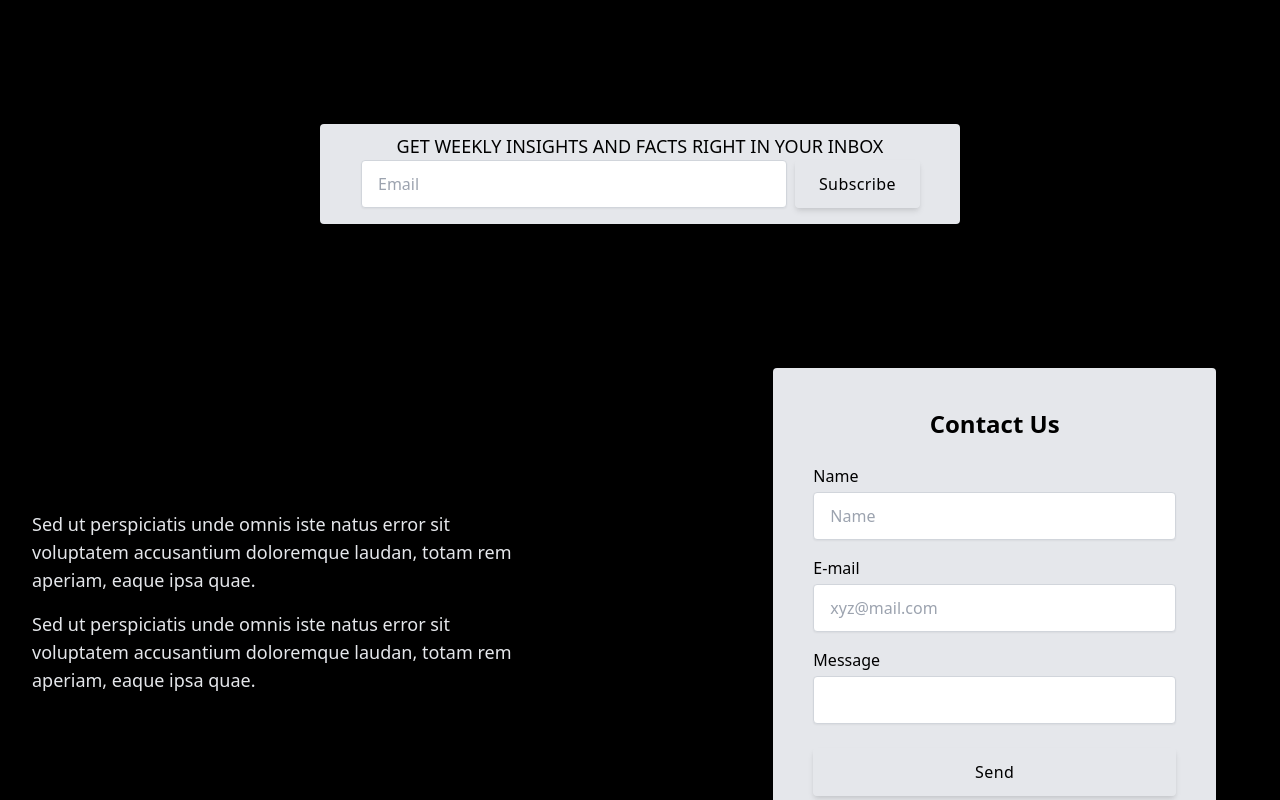
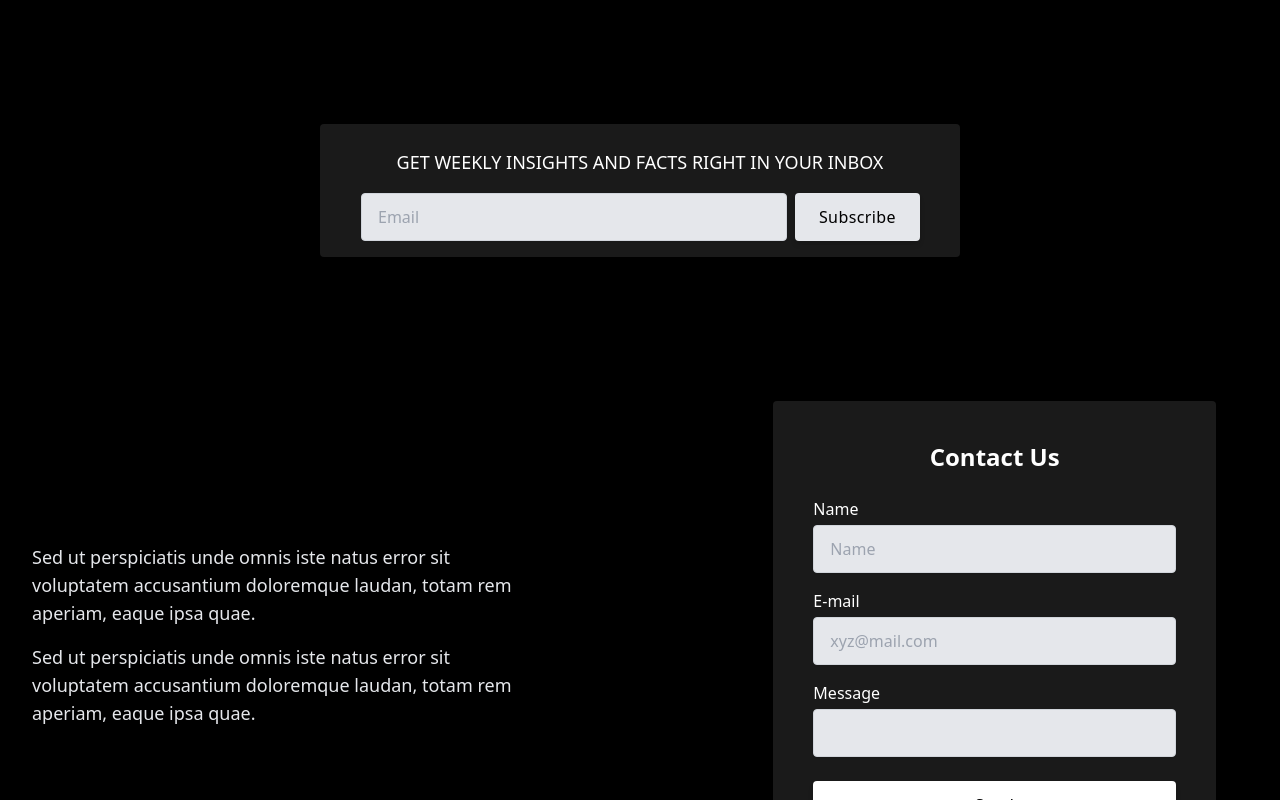
Before and after one commit to Google-Developer-Student-Club-RAIT/HackNPitch_Decoders_Krypton-Web_App, a React (Create React App) app: page / in a window 1280 px wide. Shown: the part 1740-2540 px from the top of the page. Built offline with nearby package versions, Linux system fonts and the light colour scheme.

Commit message:
made navbar sticky and added some styling to contact and newsletter

```diff
--- a/src/Components/About.js
+++ b/src/Components/About.js
@@ -49,19 +49,18 @@ export const About = () => {
           </div>
         </div>
         <div className="relative px-4 sm:px-0">
-          <div className="absolute inset-0 bg-black h-1/2" />
-          <div className=" glass relative grid mx-auto overflow-hidden bg-gray-200 divide-y rounded shadow sm:divide-y-0 sm:divide-x sm:max-w-screen-sm">
-            <h2 className="flex items-center justify-center md:text-lg mt-2 text-center" >GET WEEKLY INSIGHTS AND FACTS RIGHT IN YOUR INBOX</h2>
-          <form className="flex flex-col items-center w-full mb-4 mt- md:flex-row md:px-10">
+          <div className="relative grid mx-auto overflow-hidden  divide-y rounded  sm:divide-x sm:max-w-screen-sm bg-white bg-opacity-10 ">
+            <h2 className="flex items-center justify-center md:text-lg mt-2 text-center z-40 text-white py-4" >GET WEEKLY INSIGHTS AND FACTS RIGHT IN YOUR INBOX</h2>
+      <form className="flex flex-col items-center w-full mb-4 mt- md:flex-row md:px-10 border-opacity-0">
         <input
           placeholder="Email"
           required=""
           type="text"
-          className="flex-grow w-full h-12 px-4 mb-3 transition duration-200 bg-whitw border border-gray-300 rounded shadow-sm appearance-none md:mr-2 md:mb-0 focus:border-deep-purple-accent-400 focus:outline-none focus:shadow-outline"
+          className="flex-grow w-full h-12 px-4 mb-3 transition duration-200 bg-gray-200 border border-gray-300 rounded shadow-sm appearance-none md:mr-2 md:mb-0  focus:outline-none focus:shadow-outline "
         />
         <button
           type="submit"
-          className="inline-flex items-center justify-center w-full h-12 px-6 font-medium tracking-wide text-black transition duration-200 rounded shadow-md md:w-auto bg-deep-purple-accent-400 hover:bg-deep-purple-accent-700 focus:shadow-outline focus:outline-none"
+          className="inline-flex items-center justify-center w-full h-12 px-6 font-medium tracking-wide text-black bg-gray-200 transition duration-200 rounded shadow-md md:w-auto bg-deep-purple-accent-400 hover:bg-deep-purple-accent-700 focus:shadow-outline focus:outline-none"
         >
           Subscribe
         </button>
--- a/src/Components/Contact.js
+++ b/src/Components/Contact.js
@@ -15,15 +15,15 @@ export const Contact = () => {
             </div>
             <div className="w-full max-w-xl xl:px-8 xl:w-5/12">
               <div className="relative">
-                <div className="relative bg-gray-200 rounded shadow-2xl p-7 sm:p-10">
-                  <h3 className="mb-4 text-xl font-semibold sm:text-center sm:mb-6 sm:text-2xl">
+                <div className="relative bg-white bg-opacity-10 rounded shadow-2xl p-7 sm:p-10">
+                  <h3 className="mb-4 text-xl text-white font-semibold sm:text-center sm:mb-6 sm:text-2xl ">
                     Contact Us
                   </h3>
                   <form>
                     <div className="mb-1 sm:mb-2">
                       <label
                         htmlFor="name"
-                        className="inline-block mb-1 font-medium"
+                        className="inline-block mb-1 font-medium text-white"
                       >
                         Name
                       </label>
@@ -31,7 +31,7 @@ export const Contact = () => {
                         placeholder="Name"
                         required
                         type="text"
-                        className="flex-grow w-full h-12 px-4 mb-2 transition duration-200 bg-white border border-gray-300 rounded shadow-sm appearance-none focus:border-deep-purple-accent-400 focus:outline-none focus:shadow-outline"
+                        className="flex-grow w-full h-12 px-4 mb-2 transition duration-200 bg-gray-200 border border-gray-300 rounded shadow-sm appearance-none focus:outline-none focus:shadow-outline"
                         id="name"
                         name="name"
                       />
@@ -39,7 +39,7 @@ export const Contact = () => {
                     <div className="mb-1 sm:mb-2">
                       <label
                         htmlFor="email"
-                        className="inline-block mb-1 font-medium"
+                        className="inline-block mb-1 font-medium text-white"
                       >
                         E-mail
                       </label>
@@ -47,7 +47,7 @@ export const Contact = () => {
                         placeholder="xyz@mail.com"
                         required
                         type="text"
-                        className="flex-grow w-full h-12 px-4 mb-2 transition duration-200 bg-white border border-gray-300 rounded shadow-sm appearance-none focus:border-deep-purple-accent-400 focus:outline-none focus:shadow-outline"
+                        className="flex-grow w-full h-12 px-4 mb-2 transition duration-200 bg-gray-200 border border-gray-300 rounded shadow-sm appearance-none focus:outline-none focus:shadow-outline"
                         id="email"
                         name="email"
                       />
@@ -55,7 +55,7 @@ export const Contact = () => {
                     <div className="mb-1 sm:mb-2">
                       <label
                         htmlFor="email"
-                        className="inline-block mb-1 font-medium"
+                        className="inline-block mb-1 font-medium text-white"
                       >
                         Message
                       </label>
@@ -63,7 +63,7 @@ export const Contact = () => {
                         placeholder=""
                         required
                         type="text"
-                        className="flex-grow w-full h-12 px-4 mb-2 transition duration-200 bg-white border border-gray-300 rounded shadow-sm appearance-none focus:border-deep-purple-accent-400 focus:outline-none focus:shadow-outline"
+                        className="flex-grow w-full h-12 px-4 mb-2 transition duration-200 bg-gray-200 border border-gray-300 rounded shadow-sm appearance-none focus:outline-none focus:shadow-outline"
                         id="name"
                         name=""
                       />
@@ -71,7 +71,7 @@ export const Contact = () => {
                     <div className="mt-4 mb-2 sm:mb-4">
                       <button
                         type="submit"
-                        className="inline-flex items-center justify-center w-full h-12 px-6 font-medium tracking-wide text-black transition duration-200 rounded shadow-md bg-deep-purple-accent-400 hover:bg-deep-purple-accent-700 focus:shadow-outline focus:outline-none"
+                        className="inline-flex items-center justify-center w-full h-12 px-6 font-medium tracking-wide bg-white text-black transition duration-200 rounded shadow-md bg-deep-purple-accent-400 hover:bg-deep-purple-accent-700 focus:shadow-outline focus:outline-none "
                       >
                         Send
                       </button>
--- a/src/Components/Content.js
+++ b/src/Components/Content.js
@@ -4,7 +4,7 @@ export const Content = () => {
     return (
     <div className="img-comp">
       <div className="relative flex flex-col-reverse px-10 py-16 lg:py-0 lg:flex-col bg-black">
-        <div className="w-full max-w-xl px-4 mx-auto md:px-0 lg:px-32 lg:py-20 lg:max-w-screen-xl">
+        <div className="w-full max-w-xl px-4 mx-auto md:px-0 lg:px-10 lg:py-20 lg:max-w-screen-xl">
           <div className="mb-0 lg:max-w-lg lg:pr-11 xl:pr-6">
 
             <h2 className="mb-5 font-sans text-3xl font-bold tracking-tight text-white sm:text-4xl  md:py-2">
@@ -20,14 +20,14 @@ export const Content = () => {
             <div className="mb-10  md:mb-16 lg:mb-20">
               <a
                 href="/"
-                className="inline-flex items-center justify-center w-full h-10 px-6 mt-4 font-medium tracking-wide bg-white transition duration-200 rounded-full shadow-md md:w-auto focus:shadow-outline focus:outline-none"
+                className="inline-flex items-center justify-center w-full h-10 px-6 mt-4 font-medium tracking-wide bg-white transition duration-200 rounded-full shadow-md md:w-auto focus:shadow-outline focus:outline-none hover:bg-yellow-300"
               >
                 Get Started
               </a>
             </div>
           </div>
         </div>
-         <div className="inset-y-0 top-0 right-60 px-4 mx-auto mb-6 md:px-0 lg:pl-8 lg:pr-0 lg:mb-0 lg:mx-0 md:w-1/3  lg:w-1/4 lg:absolute xl:px-0">
+         <div className="inset-y-0 top-0 right-40 px-4 mx-auto mb-6 md:px-0 lg:pl-8 lg:pr-0 lg:mb-0 lg:mx-0 md:w-1/3  lg:w-1/4 lg:absolute xl:px-0">
          <img  src={headerImg} alt=""/>
          </div>
       </div>
--- a/src/Components/Footer.js
+++ b/src/Components/Footer.js
@@ -69,7 +69,7 @@ export const Footer = () => {
             <div className="flex items-center mt-1 space-x-3">
               <a
                 href="/"
-                className="text-gray-200 transition-colors duration-300 hover:text-black"
+                className="text-gray-200 transition-colors duration-300 hover:text-white"
               >
                 <svg viewBox="0 0 24 24" fill="currentColor" className="h-5">
                   <path d="M24,4.6c-0.9,0.4-1.8,0.7-2.8,0.8c1-0.6,1.8-1.6,2.2-2.7c-1,0.6-2,1-3.1,1.2c-0.9-1-2.2-1.6-3.6-1.6 c-2.7,0-4.9,2.2-4.9,4.9c0,0.4,0,0.8,0.1,1.1C7.7,8.1,4.1,6.1,1.7,3.1C1.2,3.9,1,4.7,1,5.6c0,1.7,0.9,3.2,2.2,4.1 C2.4,9.7,1.6,9.5,1,9.1c0,0,0,0,0,0.1c0,2.4,1.7,4.4,3.9,4.8c-0.4,0.1-0.8,0.2-1.3,0.2c-0.3,0-0.6,0-0.9-0.1c0.6,2,2.4,3.4,4.6,3.4 c-1.7,1.3-3.8,2.1-6.1,2.1c-0.4,0-0.8,0-1.2-0.1c2.2,1.4,4.8,2.2,7.5,2.2c9.1,0,14-7.5,14-14c0-0.2,0-0.4,0-0.6 C22.5,6.4,23.3,5.5,24,4.6z" />
@@ -77,7 +77,7 @@ export const Footer = () => {
               </a>
               <a
                 href="/"
-                className="text-gray-200 transition-colors duration-300 hover:text-black"
+                className="text-gray-200 transition-colors duration-300 hover:text-white"
               >
                 <svg viewBox="0 0 30 30" fill="currentColor" className="h-6">
                   <circle cx="15" cy="15" r="4" />
@@ -86,7 +86,7 @@ export const Footer = () => {
               </a>
               <a
                 href="/"
-                className="text-gray-200 transition-colors duration-300 hover:text-black"
+                className="text-gray-200 transition-colors duration-300 hover:text-white"
               >
                 <svg viewBox="0 0 24 24" fill="currentColor" className="h-5">
                   <path d="M22,0H2C0.895,0,0,0.895,0,2v20c0,1.105,0.895,2,2,2h11v-9h-3v-4h3V8.413c0-3.1,1.893-4.788,4.659-4.788 c1.325,0,2.463,0.099,2.795,0.143v3.24l-1.918,0.001c-1.504,0-1.795,0.715-1.795,1.763V11h4.44l-1,4h-3.44v9H22c1.105,0,2-0.895,2-2 V2C24,0.895,23.105,0,22,0z" />
--- a/tailwind.config.js
+++ b/tailwind.config.js
@@ -5,7 +5,9 @@ module.exports = {
     extend: {},
   },
   variants: {
-    extend: {},
+    extend: {
+     backdropFilter: ['hover', 'focus'],
+    }
   },
   plugins: [],
 }
```
Also changed, not shown: src/Components/Navbar.js (+9 -9 lines).
